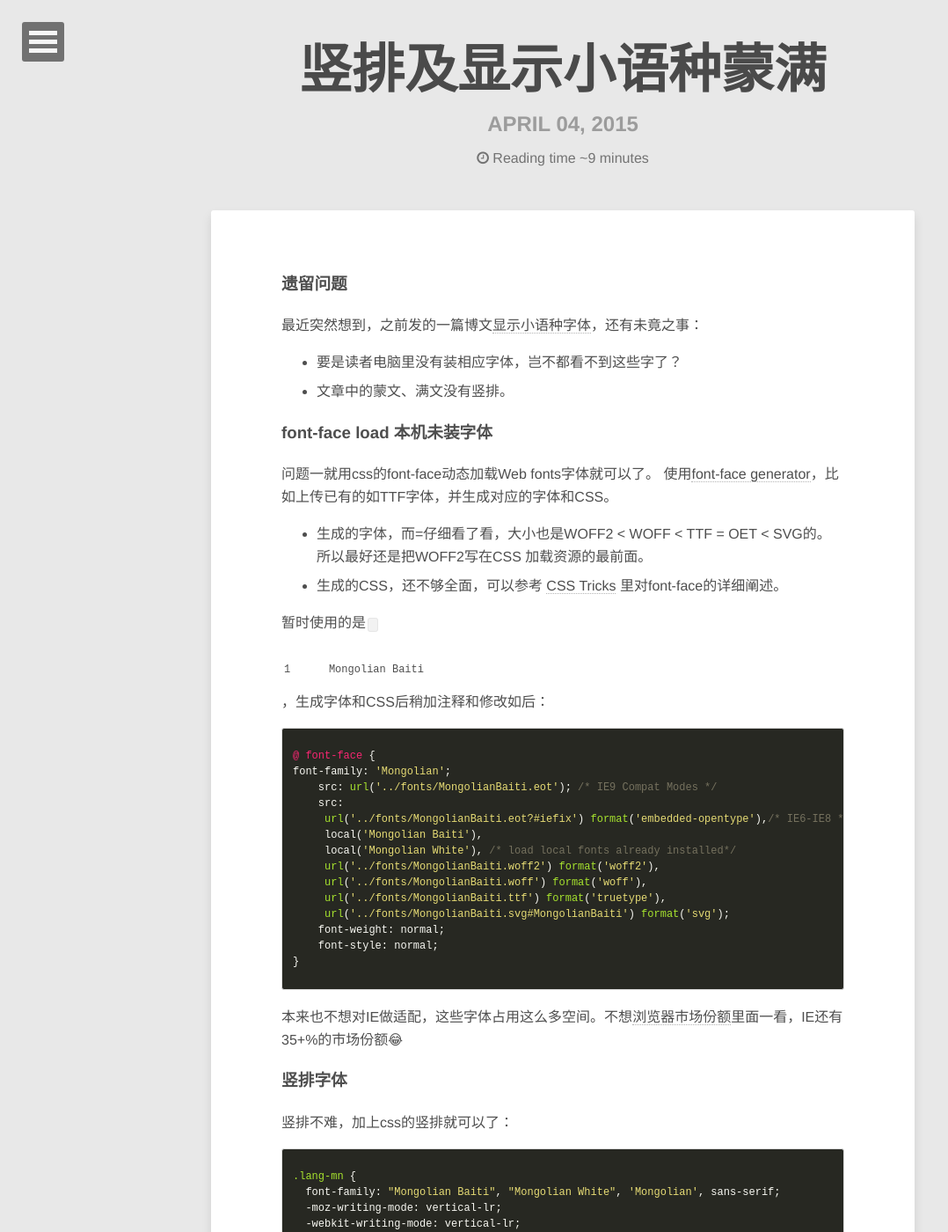
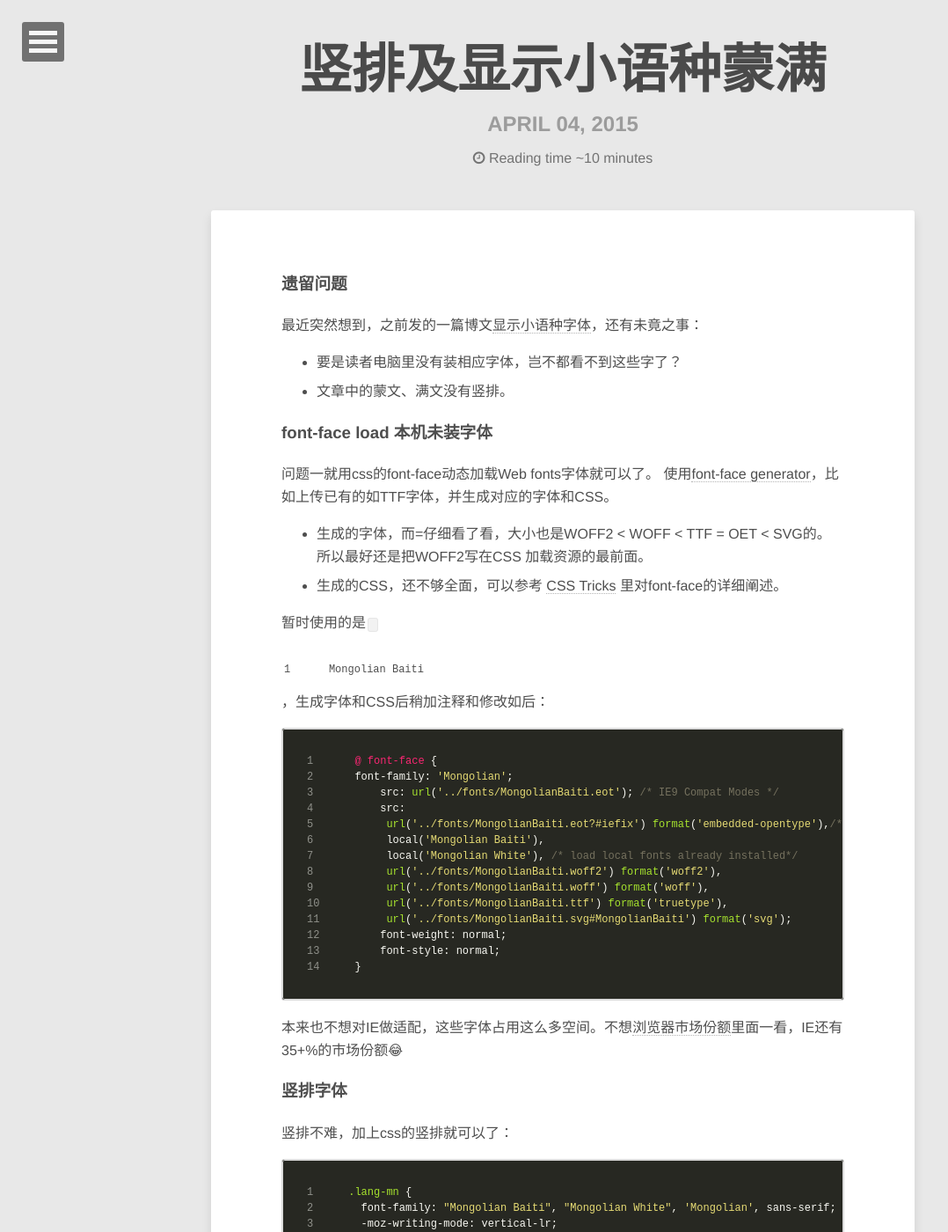
Before and after one commit to jinntrance/blog, a Jekyll site: the page built from _posts/2015-04-04-load-and-display-vertical-fonts.md, in a window 1280 px wide and 1400 px high. Shown: the whole window at 88% size, without its empty margins (0-1078 px from the left). Built offline with Jekyll 4.4.1, drawn with Linux system fonts in a browser that asks for light colours; comment, search, counter and statistics services are not loaded.

Commit message:
use coderay for GFM highlight

````diff
--- a/_config.yml
+++ b/_config.yml
@@ -34,8 +34,7 @@
   google_plus: +JosephJinChuanTáng
   weibo: jinntrance
   douban: jinntrance
-  weibo_name: jinntrance
-# wheather display the full post  on the index page
+  weibo_name: "癡人憐我半瘋癲"
 index_fullpost: false
 # disable duoshuo share by default
 duoshuo_share: false
@@ -71,7 +70,7 @@
 # http://en.wikipedia.org/wiki/List_of_tz_database_time_zones
 timezone:    Asia/Beijing
 future:      true
-highlighter: pygments
+#highlighter: pygments
 markdown:    kramdown
 gems:
   - jekyll-sitemap
@@ -95,6 +94,8 @@
   toc_levels: 1..6
   use_coderay: true
   input: GFM
+  #syntax_highlighter: rouge
+  syntax_highlighter: coderay
 
   coderay:
     coderay_line_numbers: nil
--- a/_posts/2015-04-04-load-and-display-vertical-fonts.md
+++ b/_posts/2015-04-04-load-and-display-vertical-fonts.md
@@ -22,7 +22,7 @@
 
 暂时使用的是`Mongolian Baiti`，生成字体和CSS后稍加注释和修改如后：
 
-{% highlight css %}
+``` css
 @ font-face {
 font-family: 'Mongolian';
     src: url('../fonts/MongolianBaiti.eot'); /* IE9 Compat Modes */
@@ -37,7 +37,7 @@
     font-weight: normal;
     font-style: normal;
 }
-{% endhighlight %}
+```
 
 
 本来也不想对IE做适配，这些字体占用这么多空间。不想[浏览器市场份额]里面一看，IE还有35+%的市场份额😂
@@ -46,7 +46,7 @@
 
 竖排不难，加上css的竖排就可以了：
 
-{% highlight css %}
+``` css
 .lang-mn {
   font-family: "Mongolian Baiti", "Mongolian White", 'Mongolian', sans-serif;
   -moz-writing-mode: vertical-lr;
@@ -56,7 +56,7 @@
   writing-mode: tb-lr;
   layout-flow:vertical-ideographic;
 }
-{% endhighlight %}
+```
 
 后面有些中文的资料，也需要竖排，这也能用得着。
 
````
